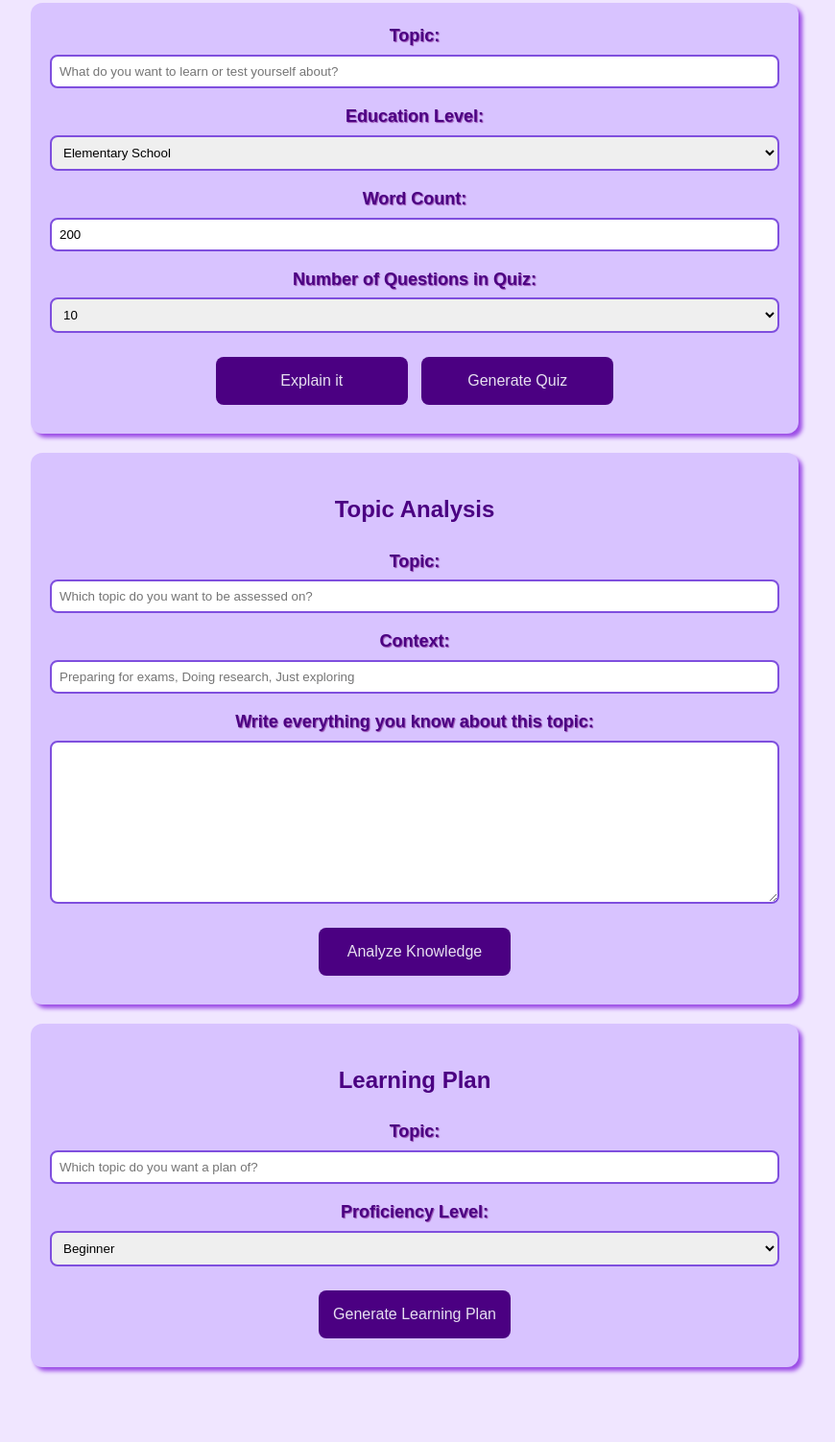
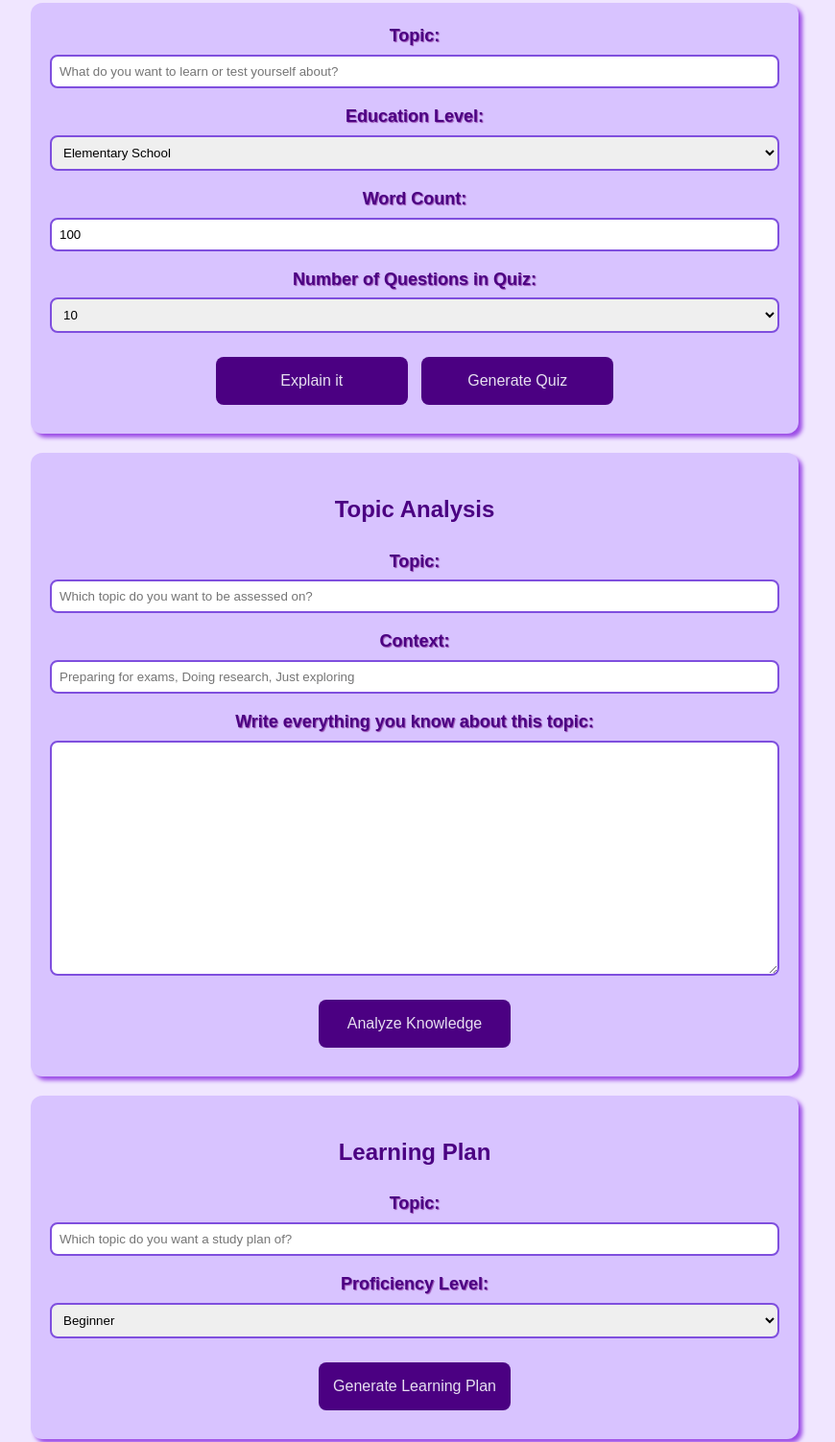
Before and after one commit to Divya4879/AI-Study-Guide, a plain HTML site: page index.html in a window 1280 px wide. Shown: the part 478-1981 px from the top of the page at 96% size, without its empty margins (208-1078 px from the left). Before the commit the page ends 1943 px from the top, so only its background shows below. Drawn offline with nearby package versions, Linux system fonts and the light colour scheme; a script that the page names is missing.

Commit message:
updated html code

```diff
--- a/index.html
+++ b/index.html
@@ -15,9 +15,8 @@
       <main>
       <h1>Gemini AI Based Study Helper</h1>
        <form id="generatorForm">
-        <label for="topic" >Topic:</label>
+        <label for="topic">Topic:</label>
         <input type="text" id="topic" placeholder="What do you want to learn or test yourself about?" required>
-
         <label for="educationLevel">Education Level:</label>
         <select id="educationLevel" required>
             <option value="elementary">Elementary School</option>
@@ -30,8 +29,7 @@
         </select>
 
         <label for="wordCount">Word Count:</label>
-        <input type="number" id="wordCount" min="50" max="500" value="200" placeholder="Word count for the explanation" required>
-
+        <input type="number" id="wordCount" min="50" max="500" value="100" placeholder="Word count for the explanation" required>
         <label for="quizQuestions">Number of Questions in Quiz:</label>
         <select id="quizQuestions" required>
             <option value="10">10</option>
@@ -57,7 +55,7 @@
         <input type="text" id="analysisContext" placeholder="Preparing for exams, Doing research, Just exploring" required>
 
         <label for="topicKnowledge">Write everything you know about this topic:</label>
-        <textarea id="topicKnowledge" rows="10" required></textarea>
+        <textarea id="topicKnowledge" rows="15" required></textarea>
 
         <div style="text-align: center;">
           <button type="button" onclick="analyzeKnowledge()">Analyze Knowledge</button>
@@ -70,7 +68,7 @@
     <form id="roadmapForm">
         <h2>Learning Plan</h2>
         <label for="roadmapTopic">Topic:</label>
-        <input type="text" id="roadmapTopic" required placeholder="Which topic do you want a plan of?">
+        <input type="text" id="roadmapTopic" required placeholder="Which topic do you want a study plan of?">
 
         <label for="proficiencyLevel">Proficiency Level:</label>
         <select id="proficiencyLevel" required>
@@ -93,9 +91,7 @@
     </main>
     <script>
 
-const API_KEY = "AIzaSyCAMKmbieLWaJhhY3k4tZ4rIw6r03RPV7A";
-
-
+        const API_KEY = "AIzaSyCAMKmbieLWaJhhY3k4tZ4rIw6r03RPV7A";
         const API_URL = 'https://generativelanguage.googleapis.com/v1beta/models/gemini-pro:generateContent';
         let currentExplanation = '';
         let currentQuiz = '';
```
